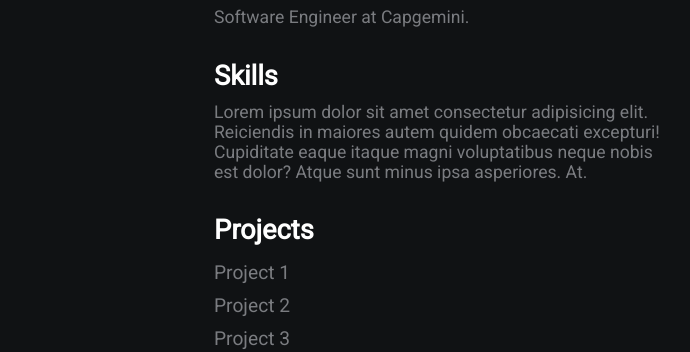
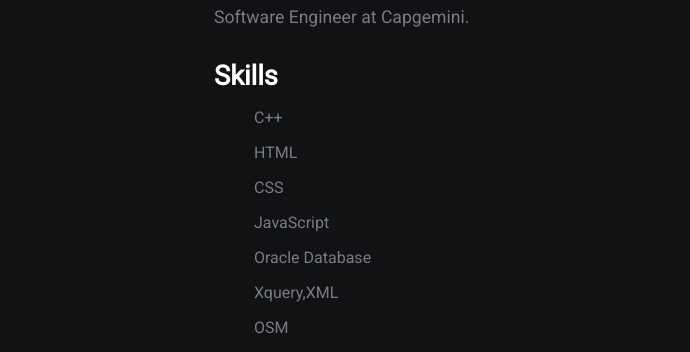
Before and after one commit to anuj2398/portfolio-basic, a plain HTML site: page index.html in a window 1280 px wide. Shown: the part 312-664 px from the top of the page, 426-1116 px from the left. Drawn offline with Linux system fonts and the light colour scheme.

Commit message:
Update index.html

```diff
--- a/index.html
+++ b/index.html
@@ -25,7 +25,13 @@
             <p>Software Engineer at Capgemini.</p>
 
             <h2>Skills</h2>
-            <p>Lorem ipsum dolor sit amet consectetur adipisicing elit. Reiciendis in maiores autem quidem obcaecati excepturi! Cupiditate eaque itaque magni voluptatibus neque nobis est dolor? Atque sunt minus ipsa asperiores. At.</p>
+                <ul>C++</ul>
+                <ul>HTML</ul>
+                <ul>CSS</ul>
+                <ul>JavaScript</ul>
+                <ul>Oracle Database</ul>
+                <ul>Xquery,XML</ul>
+                <ul>OSM</ul>
             <h2>Projects</h2>
             <a href="#">Project 1</a>
             <a href="#">Project 2</a>
```
